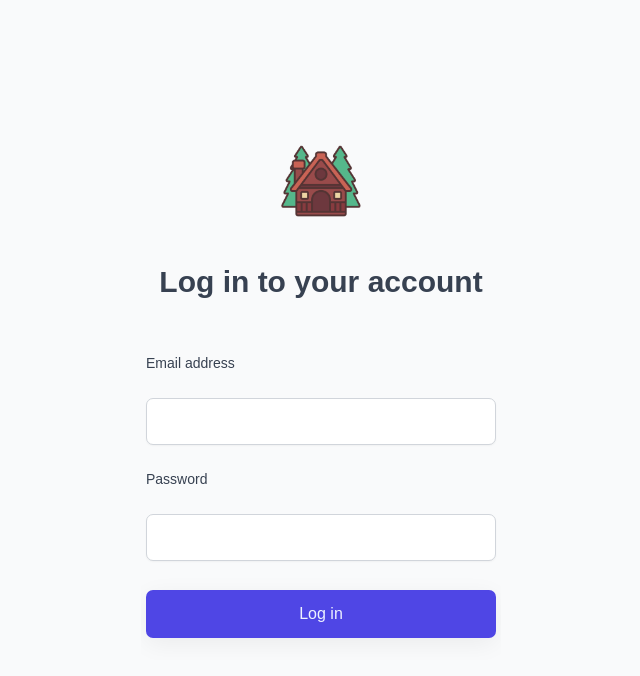
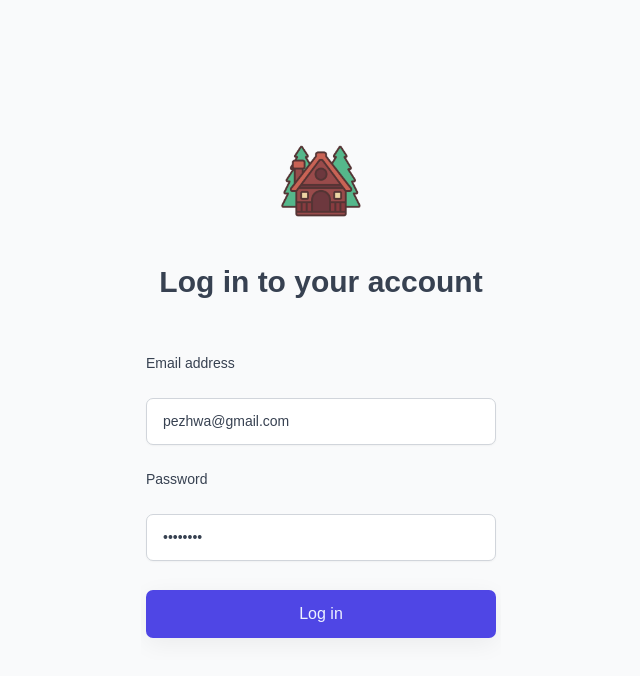
Before and after one commit to pejhvaman/naturin-panel, a React (Vite) app: page /login in a window 1280 px wide. Shown: the top 676 px of the page, without its empty margins (319-959 px from the left). Built offline with nearby package versions, Linux system fonts and the light colour scheme; a web font is replaced by a local one.

Commit message:
Added: login help

```diff
--- a/src/features/authentication/LoginForm.jsx
+++ b/src/features/authentication/LoginForm.jsx
@@ -7,8 +7,8 @@ import SpinnerMini from "../../ui/SpinnerMini";
 import useLogin from "./useLogin";
 
 function LoginForm() {
-  const [email, setEmail] = useState("");
-  const [password, setPassword] = useState("");
+  const [email, setEmail] = useState("pezhwa@gmail.com");
+  const [password, setPassword] = useState("12345678");
 
   const { login, isLoggingIn } = useLogin();
 
@@ -21,8 +21,8 @@ function LoginForm() {
       { email, password },
       {
         onSettled: () => {
-          setEmail("");
-          setPassword("");
+          setEmail("pezhwa@gmail.com");
+          setPassword("12345678");
         },
       }
     );
```
